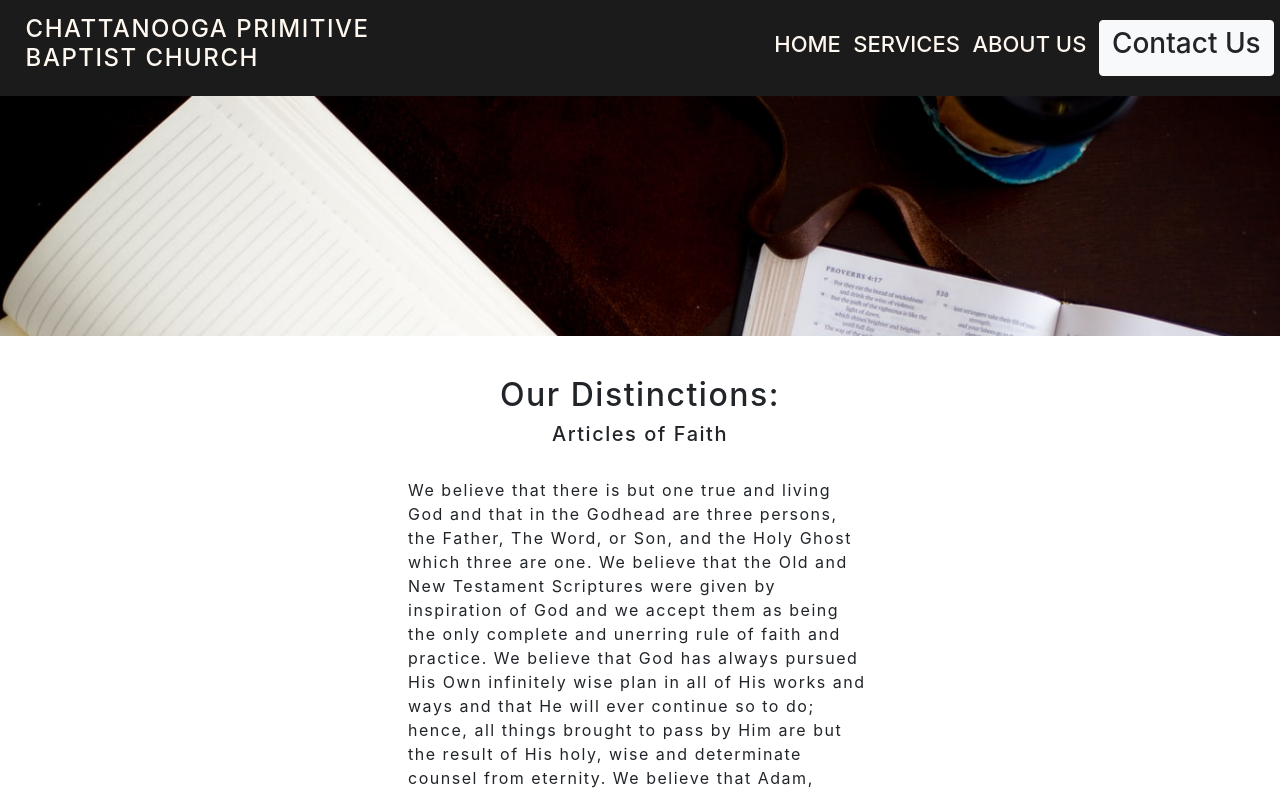
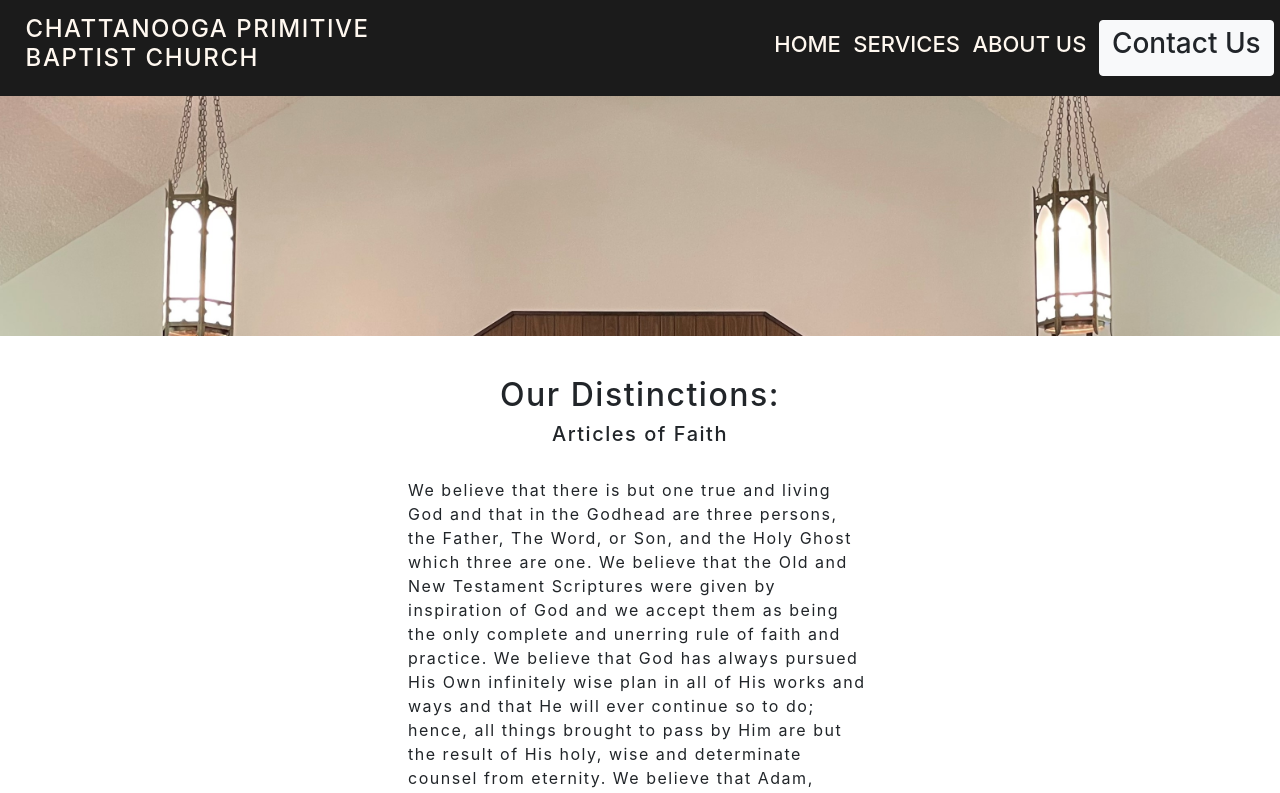
Before and after one commit to JackSkiles/c_v2, a React (Create React App) app in the folder client/: page /beliefs in a window 1280 px wide. Shown: the top 793 px of the page. Built offline with nearby package versions, Linux system fonts and the light colour scheme; what react-google-maps would draw is missing.

Commit message:
some more additions

```diff
--- a/client/src/components/Beliefs.jsx
+++ b/client/src/components/Beliefs.jsx
@@ -6,7 +6,7 @@ export default function Beliefs() {
     return (
         <div className="main">
             <div className="imgCont">
-                <img className="topImg" src="bible.jpg"></img>
+                <img className="topImg" src="IMG_5194.jpg"></img>
             </div>
             <div className="mainCont">
                     <h2>Our Distinctions:</h2>
--- a/client/src/components/Elders.jsx
+++ b/client/src/components/Elders.jsx
@@ -10,16 +10,16 @@ export default function Elders() {
             <div className="mainCont3">
                 <div className="textCont">
                     <h2>Current Pastors:</h2>
-                    <div className="picCont">
+                    <h3>Andrew Huffman</h3>
+                    <h3>James Hindman</h3>
+                    {/* <div className="picCont">
                         <div className="pic">
-                            <h3>Andrew Huffman</h3>
                             <img src='IMG_3219.jpg' id='pic'/>
                         </div>
                         <div className="pic">
-                            <h3>James Hindman</h3>
                             <img src='IMG_3219.jpg' id='pic'/>
                         </div>
-                    </div>
+                    </div> */}
                 </div>
             </div>
             <div className="mainCont3">
--- a/client/src/components/Faq.jsx
+++ b/client/src/components/Faq.jsx
@@ -31,7 +31,7 @@ export default class Faq extends Component {
         return (
             <div className="main">
                 <div className="imgCont">
-                    <img className="topImg" src="bible.jpg"></img>
+                    <img className="topImg" src="hymnal.jpg"></img>
                 </div>
                 <div className="mainCont">
                     <h2>Frequently Asked Questions:</h2>
```
Also changed, not shown: client/public/IMG_5194.jpg (added).
